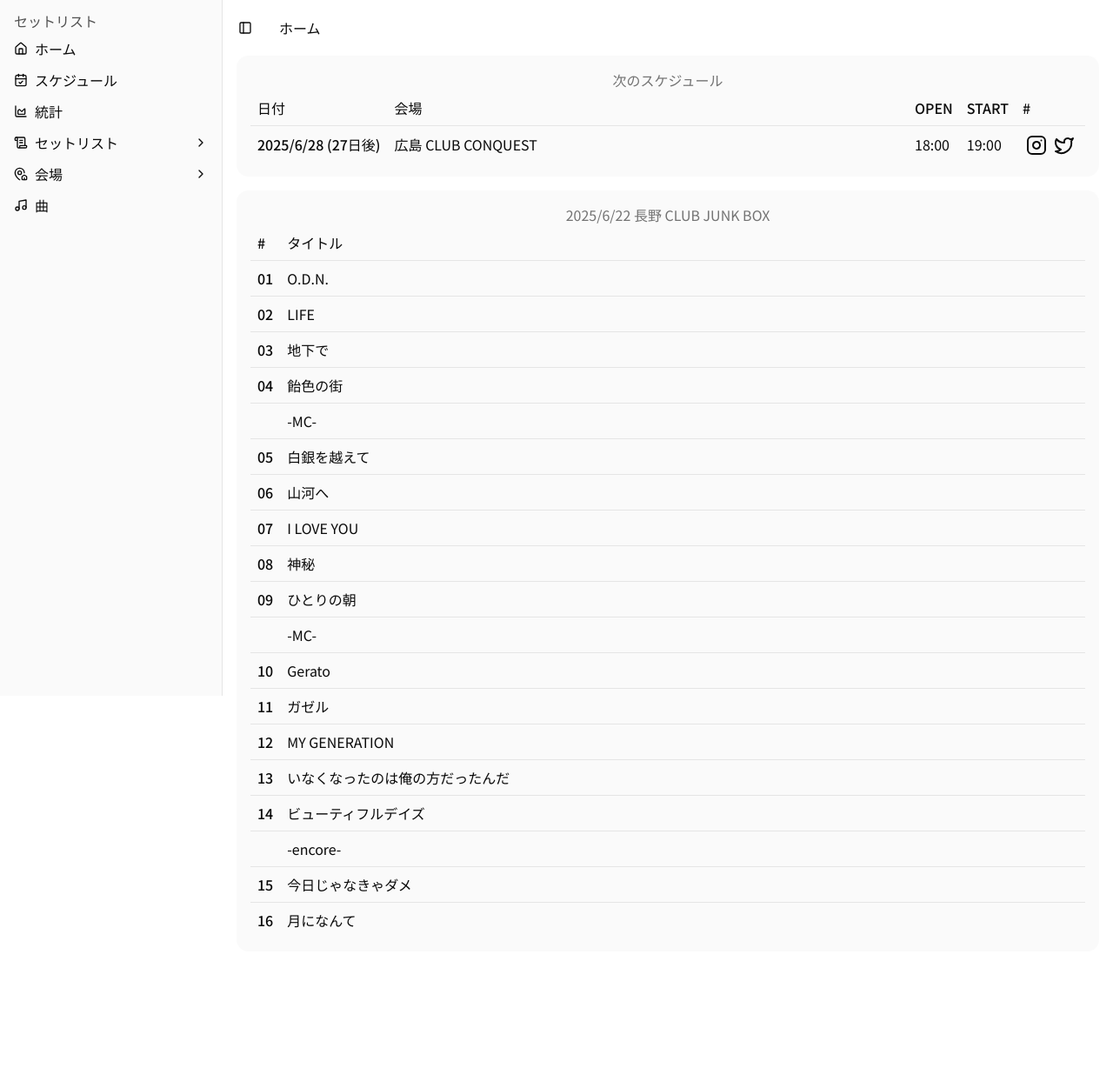
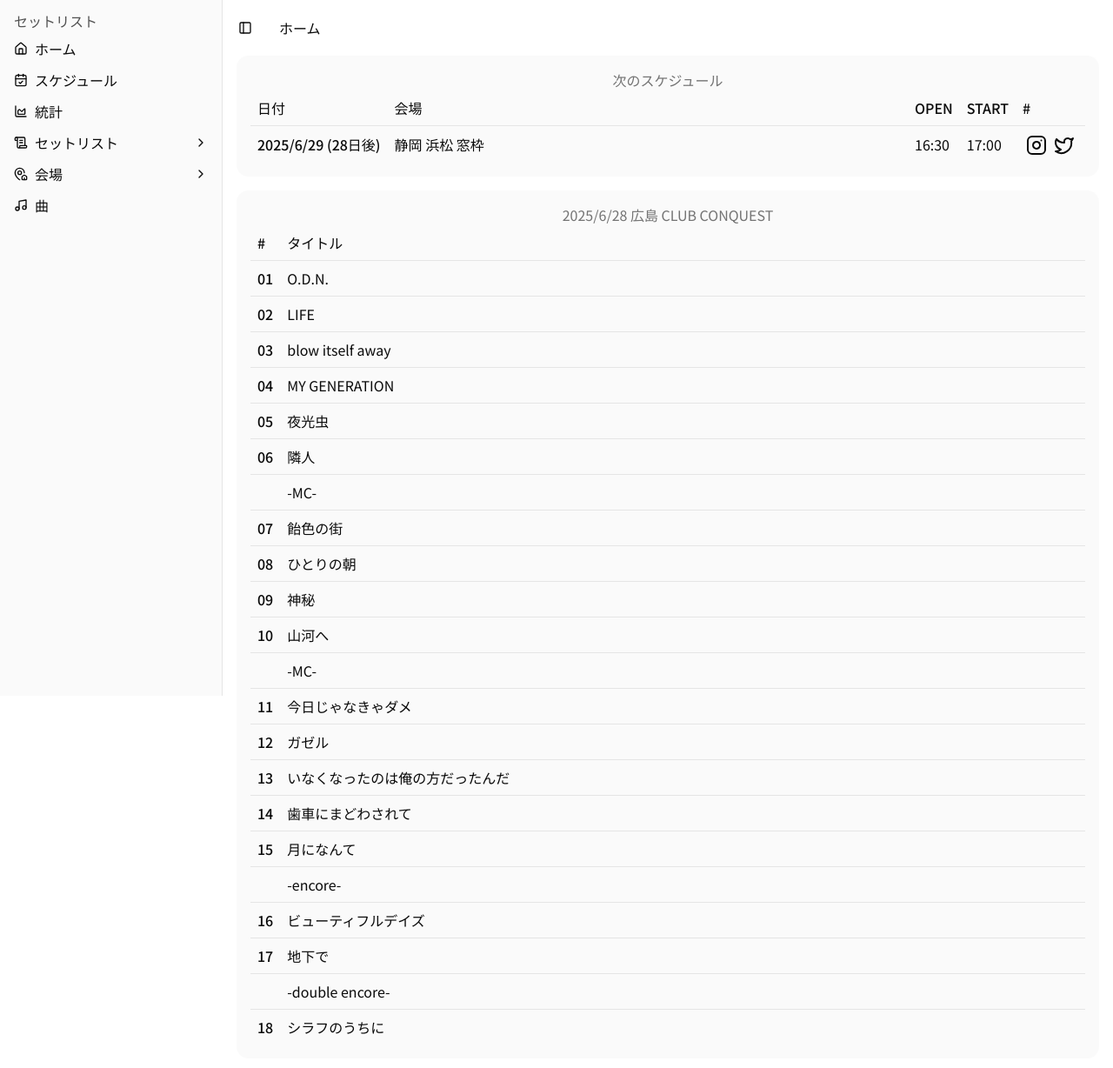
Before and after one commit to AZUSAHMR/setori, a Next.js app: page / in a window 1280 px wide. Shown: the top 1228 px of the page at 87% size. Before the commit the page ends 1110 px from the top, so only its background shows below. Built offline with nearby package versions, Linux system fonts and the light colour scheme.

Commit message:
feat: 더블 앵콜 대응

```diff
--- a/app/song/[song]/page.tsx
+++ b/app/song/[song]/page.tsx
@@ -68,7 +68,7 @@ export default function Page({
         .filter(
             (date) =>
                 Setlist[date].setlist.flat().includes(title) ||
-                Setlist[date].encore?.includes(title),
+                Setlist[date].encore?.flat().includes(title),
         )
         .reverse();
 
@@ -117,14 +117,16 @@ export default function Page({
         }
 
         if (Setlist[target].encore) {
-            const i = Setlist[target].encore.indexOf(title);
+            for (const encore of Setlist[target].encore) {
+                const i = encore.indexOf(title);
 
-            if (i !== -1) {
-                if (i > 0) {
-                    count(before, Setlist[target].encore[i - 1]);
-                }
-                if (i < Setlist[target].encore.length - 1) {
-                    count(after, Setlist[target].encore[i + 1]);
+                if (i !== -1) {
+                    if (i > 0) {
+                        count(before, encore[i - 1]);
+                    }
+                    if (i < Setlist[target].encore.length - 1) {
+                        count(after, encore[i + 1]);
+                    }
                 }
             }
         }
--- a/components/setlist.tsx
+++ b/components/setlist.tsx
@@ -57,12 +57,20 @@ export default function SetList({ date }: { date: string }) {
     setlist.pop();
 
     if (data.encore) {
-        setlist.push(<Song key={`encore`} index={0} song="-encore-"></Song>);
-        setlist.push(
-            ...data.encore.map((song) => (
-                <Song key={`${index}`} index={index++} song={song}></Song>
-            )),
-        );
+        for (let i = 0; i < data.encore.length; i++) {
+            setlist.push(
+                <Song
+                    key={`encore${i}`}
+                    index={0}
+                    song={`-${["", "double "][i]}encore-`}
+                ></Song>,
+            );
+            setlist.push(
+                ...data.encore[i].map((song) => (
+                    <Song key={`${index}`} index={index++} song={song}></Song>
+                )),
+            );
+        }
     }
 
     return (
--- a/lib/ranking.ts
+++ b/lib/ranking.ts
@@ -35,7 +35,7 @@ export const calc = (target = "") => {
             count(start, songs.at(0)!);
             count(end, songs.at(-1)!);
 
-            Setlist[date].encore?.forEach((song) => {
+            Setlist[date].encore?.flat().forEach((song) => {
                 count(best, song);
                 count(encore, song);
             });
--- a/public/schedule.json
+++ b/public/schedule.json
@@ -1,14 +1,4 @@
 {
-    "2025/6/28": {
-        "place": "広島 CLUB CONQUEST",
-        "area": "中国 ・ 四国",
-        "link": {
-            "instagram": "https://www.instagram.com/p/DLUBb9eSqdW/",
-            "twitter": "https://x.com/OLEDICKFOGGY/status/1938078816146255996"
-        },
-        "open": "18:00",
-        "start": "19:00"
-    },
     "2025/6/29": {
         "place": "静岡 浜松 窓枠",
         "area": "中部",
--- a/public/setlist.json
+++ b/public/setlist.json
@@ -44,7 +44,7 @@
                 "月になんて"
             ]
         ],
-        "encore": ["消えて行く前に", "地下で"]
+        "encore": [["消えて行く前に", "地下で"]]
     },
     "2025/1/24": {
         "place": "東京 渋谷 Spotify O-Crest",
@@ -184,7 +184,7 @@
             ["郷愁と残像", "意味なんて", "神秘", "夜光虫"],
             ["消えて行く前に", "月になんて", "マネー", "シラフのうちに"]
         ],
-        "encore": ["カーテンは閉じたまま", "歯車にまどわされて"]
+        "encore": [["カーテンは閉じたまま", "歯車にまどわされて"]]
     },
     "2025/2/22": {
         "place": "高知 CARAVAN SARY",
@@ -212,7 +212,7 @@
                 "月になんて"
             ]
         ],
-        "encore": ["ベターエンド", "消えて行く前に"]
+        "encore": [["ベターエンド", "消えて行く前に"]]
     },
     "2025/2/23": {
         "place": "三重 四日市 CLUB CHAOS",
@@ -238,7 +238,7 @@
                 "blow itself away"
             ]
         ],
-        "encore": ["海のゴート", "いなくなったのは俺の方だったんだ"]
+        "encore": [["海のゴート", "いなくなったのは俺の方だったんだ"]]
     },
     "2025/3/1": {
         "place": "愛知 名古屋 CLUB UPSET",
@@ -266,7 +266,7 @@
                 "Gerato"
             ]
         ],
-        "encore": ["カーテンは閉じたまま", "シラフのうちに"]
+        "encore": [["カーテンは閉じたまま", "シラフのうちに"]]
     },
     "2025/3/21": {
         "place": "大阪 味園 UNIVERSE",
@@ -368,7 +368,7 @@
                 "ビューティフルデイズ"
             ]
         ],
-        "encore": ["マネー", "シラフのうちに"]
+        "encore": [["マネー", "シラフのうちに"]]
     },
     "2025/4/20": {
         "place": "京都市勧業館みやこめっせ",
@@ -408,7 +408,7 @@
                 "ビューティフルデイズ"
             ]
         ],
-        "encore": ["いなくなったのは俺の方だったんだ", "月になんて"]
+        "encore": [["いなくなったのは俺の方だったんだ", "月になんて"]]
     },
     "2025/4/26": {
         "place": "和歌山 新宮 D.T MAMA",
@@ -440,7 +440,7 @@
                 "ビューティフルデイズ"
             ]
         ],
-        "encore": ["歯車にまどわされて"]
+        "encore": [["歯車にまどわされて"]]
     },
     "2025/4/27": {
         "place": "愛知 名古屋 CLUB UPSET",
@@ -479,7 +479,7 @@
                 "ビューティフルデイズ"
             ]
         ],
-        "encore": ["いなくなったのは俺の方だったんだ"]
+        "encore": [["いなくなったのは俺の方だったんだ"]]
     },
     "2025/4/29": {
         "place": "福島 CLUB SONIC IWAKI",
@@ -503,7 +503,7 @@
                 "ビューティフルデイズ"
             ]
         ],
-        "encore": ["ゴシップオブフォレスト", "月になんて"]
+        "encore": [["ゴシップオブフォレスト", "月になんて"]]
     },
     "2025/5/2": {
         "place": "神奈川 横浜 BUZZFRONT",
@@ -519,7 +519,7 @@
             ],
             ["飴色の街", "ビューティフルデイズ", "月になんて"]
         ],
-        "encore": ["歯車にまどわされて", "blow itself away"]
+        "encore": [["歯車にまどわされて", "blow itself away"]]
     },
     "2025/5/4": {
         "place": "静岡 沼津 ROOP SOUNDS",
@@ -556,7 +556,7 @@
                 "ビューティフルデイズ"
             ]
         ],
-        "encore": ["歯車にまどわされて"]
+        "encore": [["歯車にまどわされて"]]
     },
     "2025/5/5": {
         "place": "千葉 LOOK",
@@ -572,7 +572,7 @@
                 "ビューティフルデイズ"
             ]
         ],
-        "encore": ["シラフのうちに", "月になんて"]
+        "encore": [["シラフのうちに", "月になんて"]]
     },
     "2025/5/10": {
         "place": "札幌 KLUB COUNTER ACTION",
@@ -602,7 +602,7 @@
                 "ビューティフルデイズ"
             ]
         ],
-        "encore": ["いなくなったのは俺の方だったんだ"]
+        "encore": [["いなくなったのは俺の方だったんだ"]]
     },
     "2025/5/17": {
         "place": "福岡 博多 LIVE HOUSE OP'S",
@@ -640,7 +640,7 @@
                 "ビューティフルデイズ"
             ]
         ],
-        "encore": ["いなくなったのは俺の方だったんだ", "blow itself away"]
+        "encore": [["いなくなったのは俺の方だったんだ", "blow itself away"]]
     },
     "2025/5/18": {
         "place": "愛知 名古屋市緑区大高緑地",
@@ -676,7 +676,7 @@
                 "歯車にまどわされて"
             ]
         ],
-        "encore": ["カーテンは閉じたまま", "いなくなったのは俺の方だったんだ"]
+        "encore": [["カーテンは閉じたまま", "いなくなったのは俺の方だったんだ"]]
     },
     "2025/5/24": {
         "place": "仙台 LIVE HOUSE ENN 2ND",
@@ -698,7 +698,7 @@
                 "いなくなったのは俺の方だったんだ"
             ]
         ],
-        "encore": ["ビューティフルデイズ", "歯車にまどわされて"]
+        "encore": [["ビューティフルデイズ", "歯車にまどわされて"]]
     },
     "2025/5/25": {
         "place": "群馬 高崎 club JAMMER'S",
@@ -720,7 +720,7 @@
                 "ビューティフルデイズ"
             ]
         ],
-        "encore": ["今日じゃなきゃダメ", "月になんて"]
+        "encore": [["今日じゃなきゃダメ", "月になんて"]]
     },
     "2025/5/30": {
         "place": "福島 OUT LINE",
@@ -758,7 +758,7 @@
                 "ビューティフルデイズ"
             ]
         ],
-        "encore": ["シラフのうちに", "マネー"]
+        "encore": [["シラフのうちに", "マネー"]]
     },
     "2025/5/31": {
         "place": "新潟 GOLDEN PIGS BLACK STAGE",
@@ -796,7 +796,7 @@
                 "月になんて"
             ]
         ],
-        "encore": ["白銀を越えて", "地下で"]
+        "encore": [["白銀を越えて", "地下で"]]
     },
     "2025/6/1": {
         "place": "石川 金沢 REDSUN",
@@ -813,9 +813,11 @@
             ["ガゼル", "山河へ", "月になんて", "ビューティフルデイズ"]
         ],
         "encore": [
-            "今日じゃなきゃダメ",
-            "白銀を越えて",
-            "いなくなったのは俺の方だったんだ"
+            [
+                "今日じゃなきゃダメ",
+                "白銀を越えて",
+                "いなくなったのは俺の方だったんだ"
+            ]
         ]
     },
     "2025/6/6": {
@@ -838,7 +840,7 @@
                 "ビューティフルデイズ"
             ]
         ],
-        "encore": ["海のゴート", "歯車にまどわされて"]
+        "encore": [["海のゴート", "歯車にまどわされて"]]
     },
     "2025/6/7": {
         "place": "和歌山 NO.11",
@@ -866,7 +868,7 @@
                 "ビューティフルデイズ"
             ]
         ],
-        "encore": ["白銀を越えて", "月になんて"]
+        "encore": [["白銀を越えて", "月になんて"]]
     },
     "2025/6/8": {
         "place": "岐阜 柳ヶ瀬 ANTS",
@@ -882,7 +884,7 @@
                 "ビューティフルデイズ"
             ]
         ],
-        "encore": ["Gerato", "いなくなったのは俺の方だったんだ"]
+        "encore": [["Gerato", "いなくなったのは俺の方だったんだ"]]
     },
     "2025/6/13": {
         "place": "兵庫 神戸 太陽と虎",
@@ -903,7 +905,7 @@
                 "月になんて"
             ]
         ],
-        "encore": ["今日じゃなきゃダメ", "いなくなったのは俺の方だったんだ"]
+        "encore": [["今日じゃなきゃダメ", "いなくなったのは俺の方だったんだ"]]
     },
     "2025/6/14": {
         "place": "京都 MUSE",
@@ -920,7 +922,7 @@
                 "ビューティフルデイズ"
             ]
         ],
-        "encore": ["月になんて"]
+        "encore": [["月になんて"]]
     },
     "2025/6/15": {
         "place": "三重 四日市 CLUB CHAOS",
@@ -958,7 +960,7 @@
                 "月になんて"
             ]
         ],
-        "encore": ["ビューティフルデイズ", "いなくなったのは俺の方だったんだ"]
+        "encore": [["ビューティフルデイズ", "いなくなったのは俺の方だったんだ"]]
     },
     "2025/6/20": {
         "place": "滋賀 大津 U-STONE",
@@ -974,7 +976,7 @@
             ],
             ["山河へ", "ガゼル", "シラフのうちに", "ビューティフルデイズ"]
         ],
-        "encore": ["今日じゃなきゃダメ", "月になんて", "地下で"]
+        "encore": [["今日じゃなきゃダメ", "月になんて", "地下で"]]
     },
     "2025/6/21": {
         "place": "富山 MAIRO",
@@ -990,7 +992,7 @@
                 "月になんて"
             ]
         ],
-        "encore": ["隣人", "ビューティフルデイズ"]
+        "encore": [["隣人", "ビューティフルデイズ"]]
     },
     "2025/6/22": {
         "place": "長野 CLUB JUNK BOX",
@@ -1006,6 +1008,29 @@
                 "ビューティフルデイズ"
             ]
         ],
-        "encore": ["今日じゃなきゃダメ", "月になんて"]
+        "encore": [["今日じゃなきゃダメ", "月になんて"]]
+    },
+    "2025/6/28": {
+        "place": "広島 CLUB CONQUEST",
+        "area": "中国 ・ 四国",
+        "setlist": [
+            [
+                "O.D.N.",
+                "LIFE",
+                "blow itself away",
+                "MY GENERATION",
+                "夜光虫",
+                "隣人"
+            ],
+            ["飴色の街", "ひとりの朝", "神秘", "山河へ"],
+            [
+                "今日じゃなきゃダメ",
+                "ガゼル",
+                "いなくなったのは俺の方だったんだ",
+                "歯車にまどわされて",
+                "月になんて"
+            ]
+        ],
+        "encore": [["ビューティフルデイズ", "地下で"], ["シラフのうちに"]]
     }
 }
--- a/tools/song.js
+++ b/tools/song.js
@@ -5,7 +5,7 @@ const setlistSongs = [
     ...new Set(
         Object.keys(Setlist)
             .map((date) =>
-                [Setlist[date].setlist.flat(), Setlist[date].encore]
+                [Setlist[date].setlist.flat(), Setlist[date].encore.flat()]
                     .filter(Boolean)
                     .flat(),
             )
--- a/types/setlist.d.ts
+++ b/types/setlist.d.ts
@@ -4,7 +4,7 @@ declare module "@/public/setlist.json" {
             place: string;
             area: string;
             setlist: string[][];
-            encore?: string[];
+            encore?: string[][];
         };
     };
     export default value;
```
